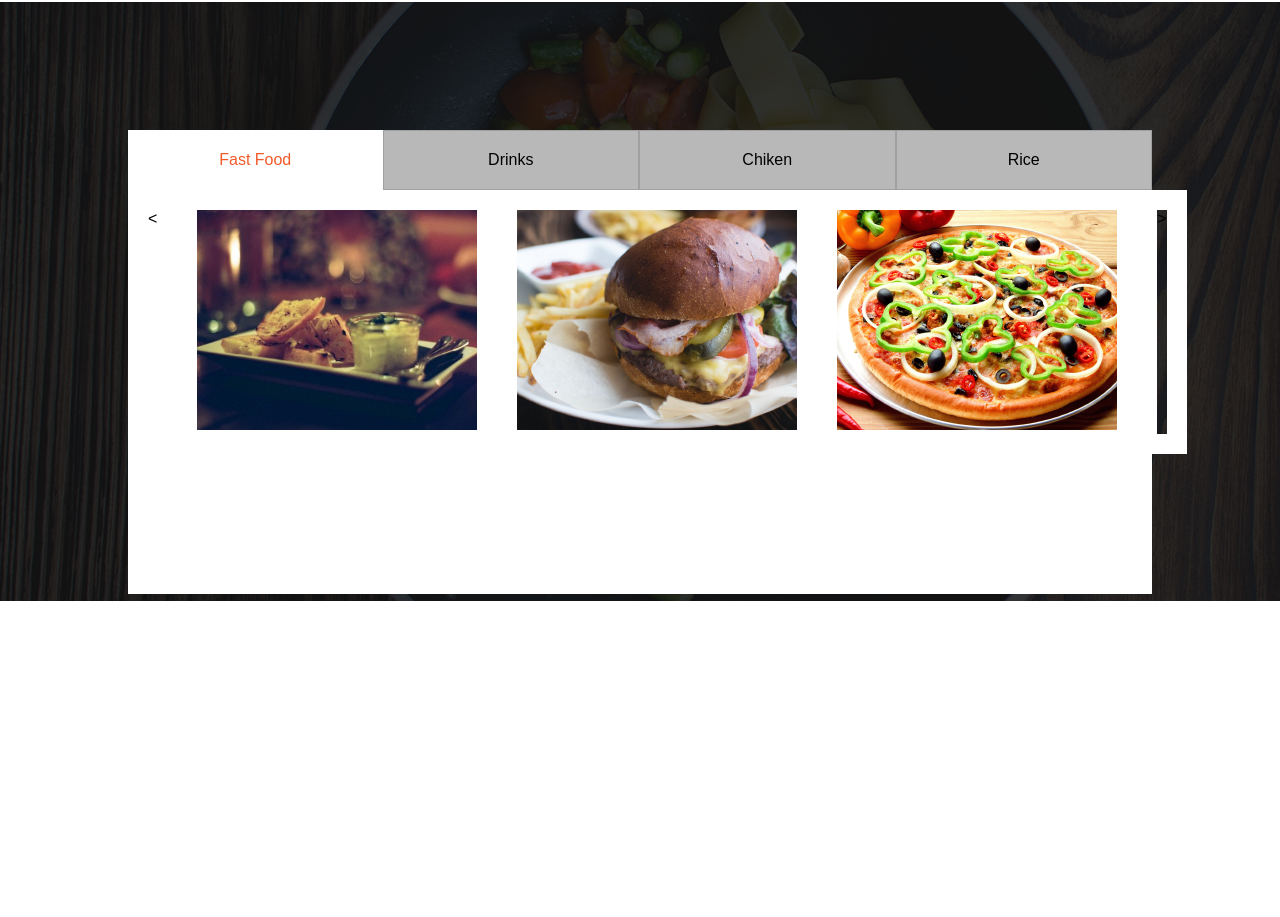
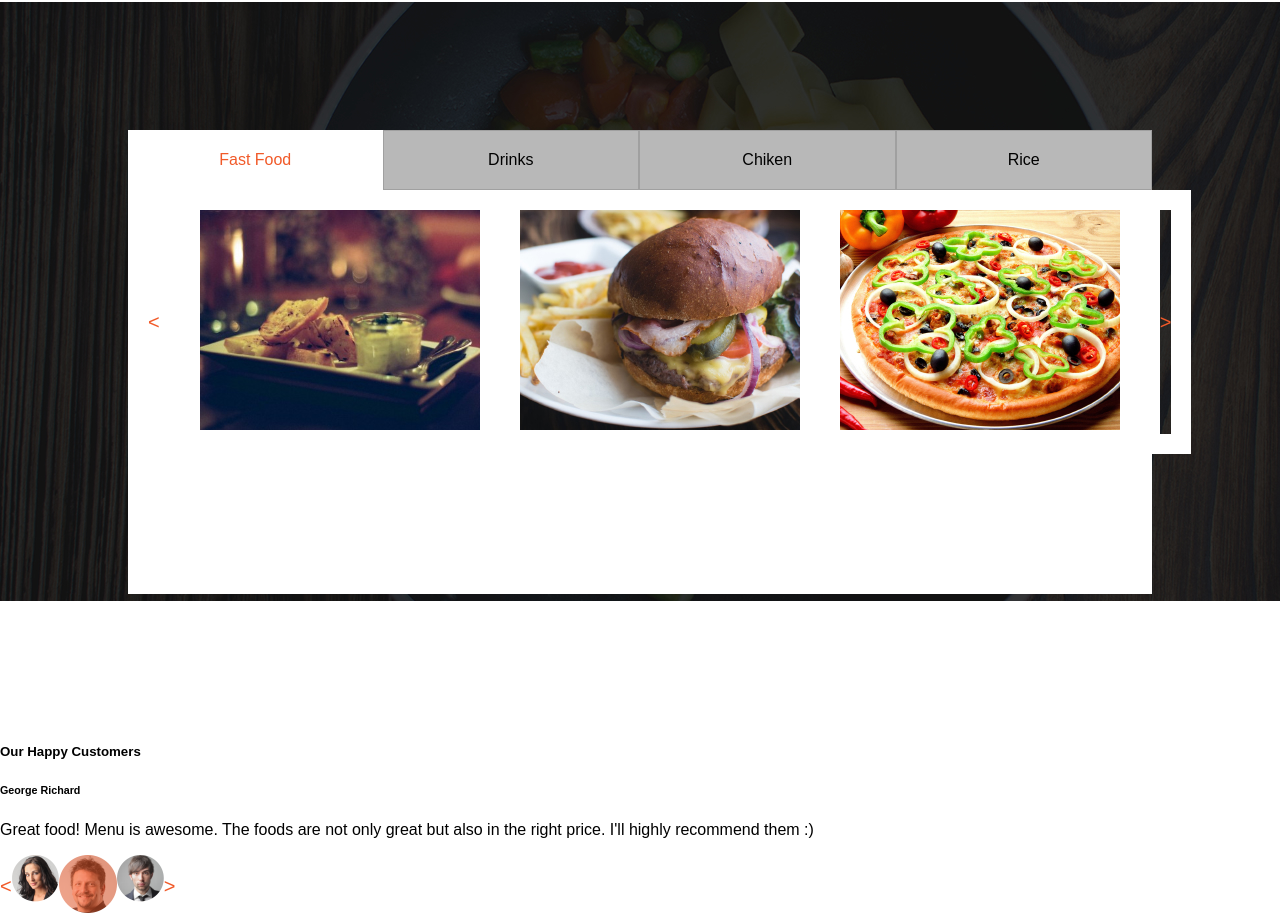
Before and after one commit to AugustineKadima/Anita-s-Kitchen, a plain HTML site: page index.html in a window 1280 px wide. Shown: the part 1472-2389 px from the top of the page. Before the commit the page ends 2194 px from the top, so only its background shows below. Drawn offline with Linux system fonts and the light colour scheme.

Commit message:
Add text, Images and basic css to the customerScroll class and add css to the element with id=next

```diff
--- a/index.html
+++ b/index.html
@@ -141,6 +141,30 @@
         </div>
         <div class="happyCustomers">
 
+
+            <div class="contentLeft">
+                <div class="customerComment">
+                    <h5>Our Happy Customers</h5>
+                    <h6>George Richard</h6>
+                    <p>Great food! Menu is awesome.
+                       The foods are not only great but also in the right price.
+                       I'll highly recommend them :)</p>
+                </div>
+                <div class="customerScroll">
+
+                    <div id="next"><</div>
+                    <div><img src="IMAGES/customers/p1.png" alt="Customer 1"></div>
+                    <div><img src="IMAGES/customers/p2.png" alt="Customer 2"></div>
+                    <div><img src="IMAGES/customers/p3.png" alt="Customer 3"></div>
+                    <div id="next">></div>
+
+                </div>
+            </div>
+
+            <div class="contentRight">
+
+            </div>
+
         </div>
     </div>
 
--- a/styles.css
+++ b/styles.css
@@ -187,3 +187,16 @@ body{
 .imagePlusName > div{
     border: white 20px solid;
 }
+
+#next{
+    display: flex;
+    align-items: center;
+    justify-content: center;
+    color: #F15A29;
+    font-size: 20px;
+    font-style: bold;
+}
+
+.customerScroll{
+    display: flex;
+}
```
